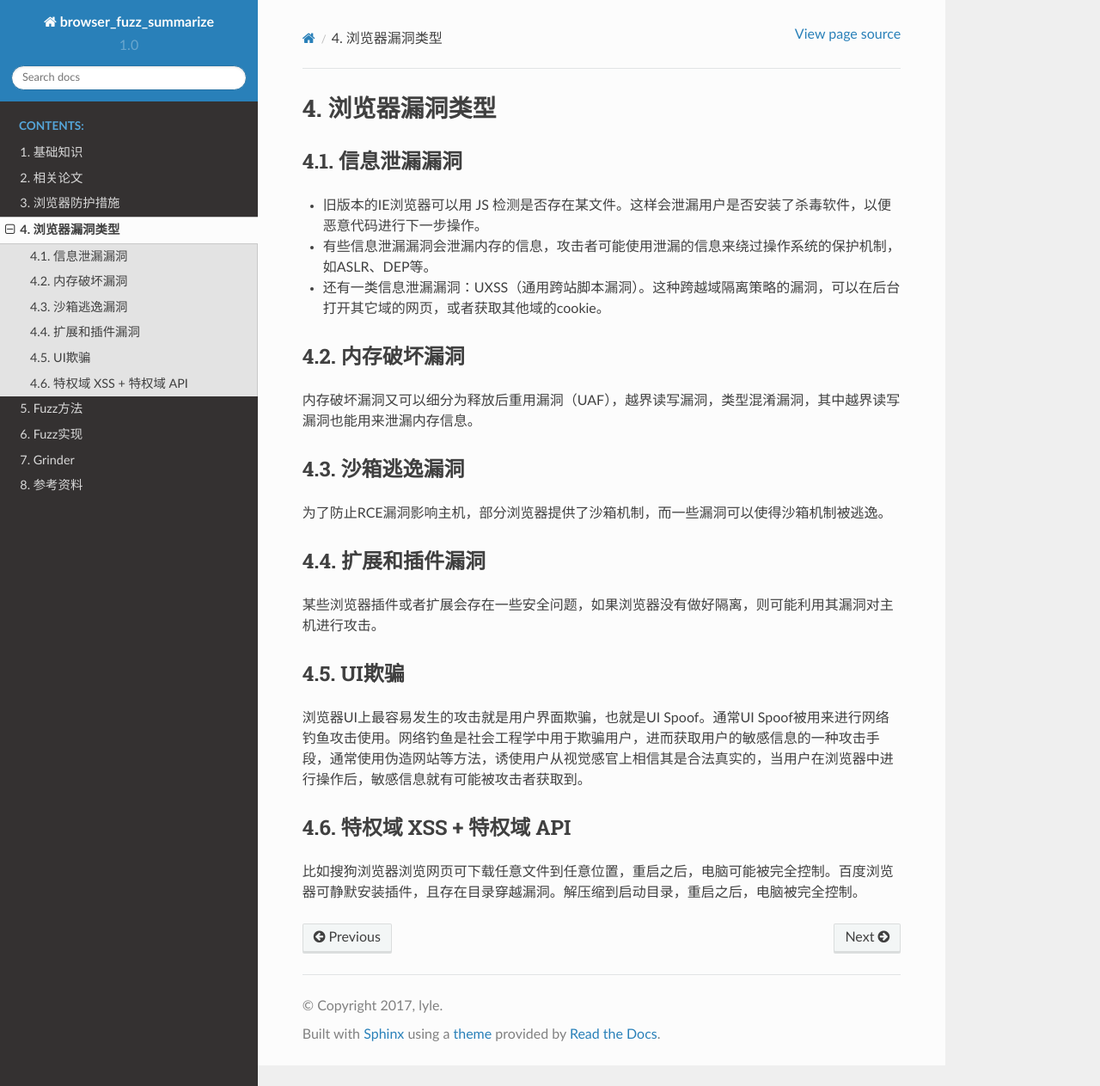
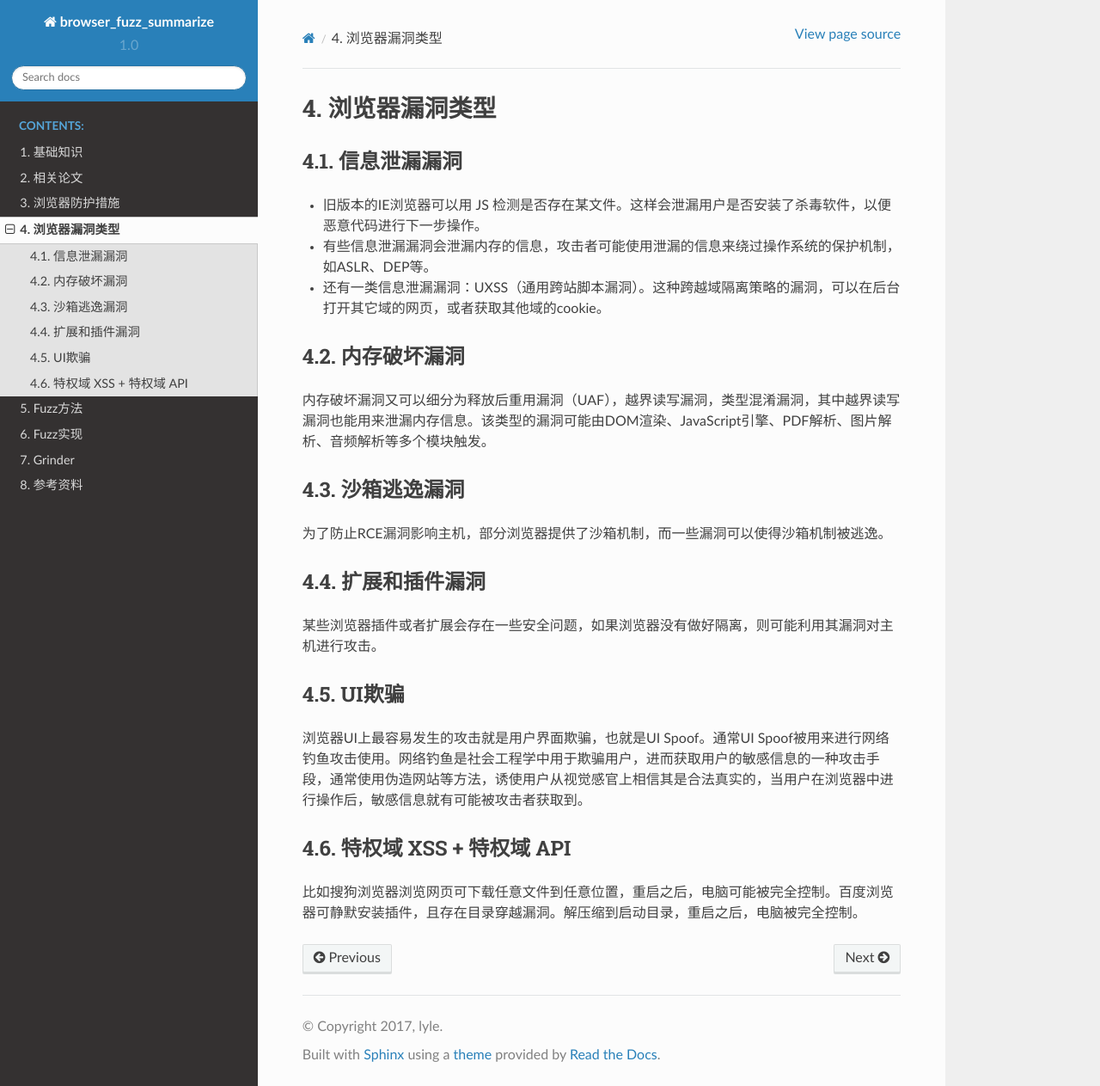
Before and after one commit to LyleMi/Browser-Fuzz-Summarize, a Sphinx documentation site: the page built from source/vultype.rst, in a window 1280 px wide and 1263 px high. Shown: the whole window at 86% size. Built offline with Sphinx 7.4.7 and the Read the Docs theme 2.0.0, drawn with Linux system fonts in a browser that asks for light colours.

Commit message:
update vultype

```diff
--- a/source/vultype.rst
+++ b/source/vultype.rst
@@ -11,7 +11,7 @@
 
 内存破坏漏洞
 --------------------------------------------------
-内存破坏漏洞又可以细分为释放后重用漏洞（UAF），越界读写漏洞，类型混淆漏洞，其中越界读写漏洞也能用来泄漏内存信息。
+内存破坏漏洞又可以细分为释放后重用漏洞（UAF），越界读写漏洞，类型混淆漏洞，其中越界读写漏洞也能用来泄漏内存信息。该类型的漏洞可能由DOM渲染、JavaScript引擎、PDF解析、图片解析、音频解析等多个模块触发。
 
 沙箱逃逸漏洞
 --------------------------------------------------
```
